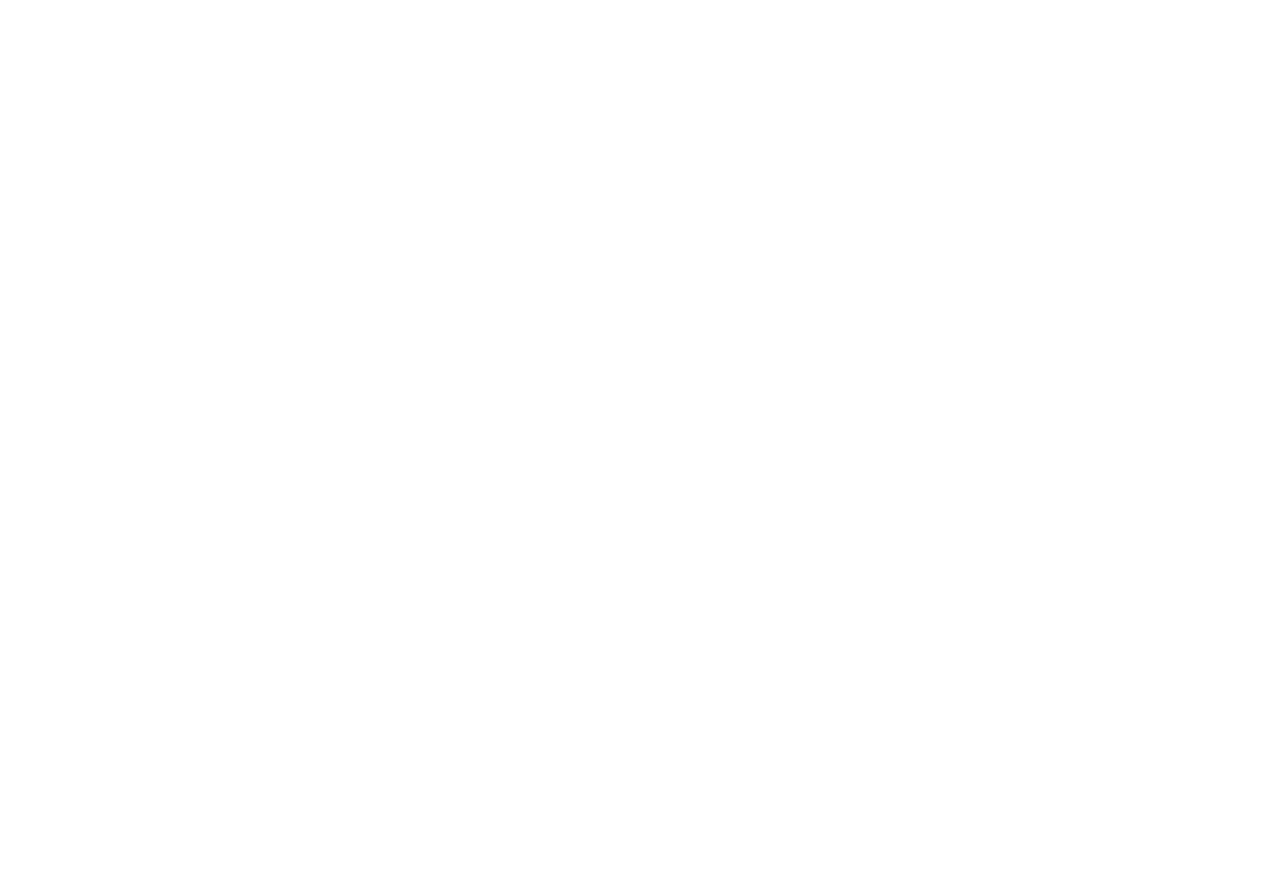
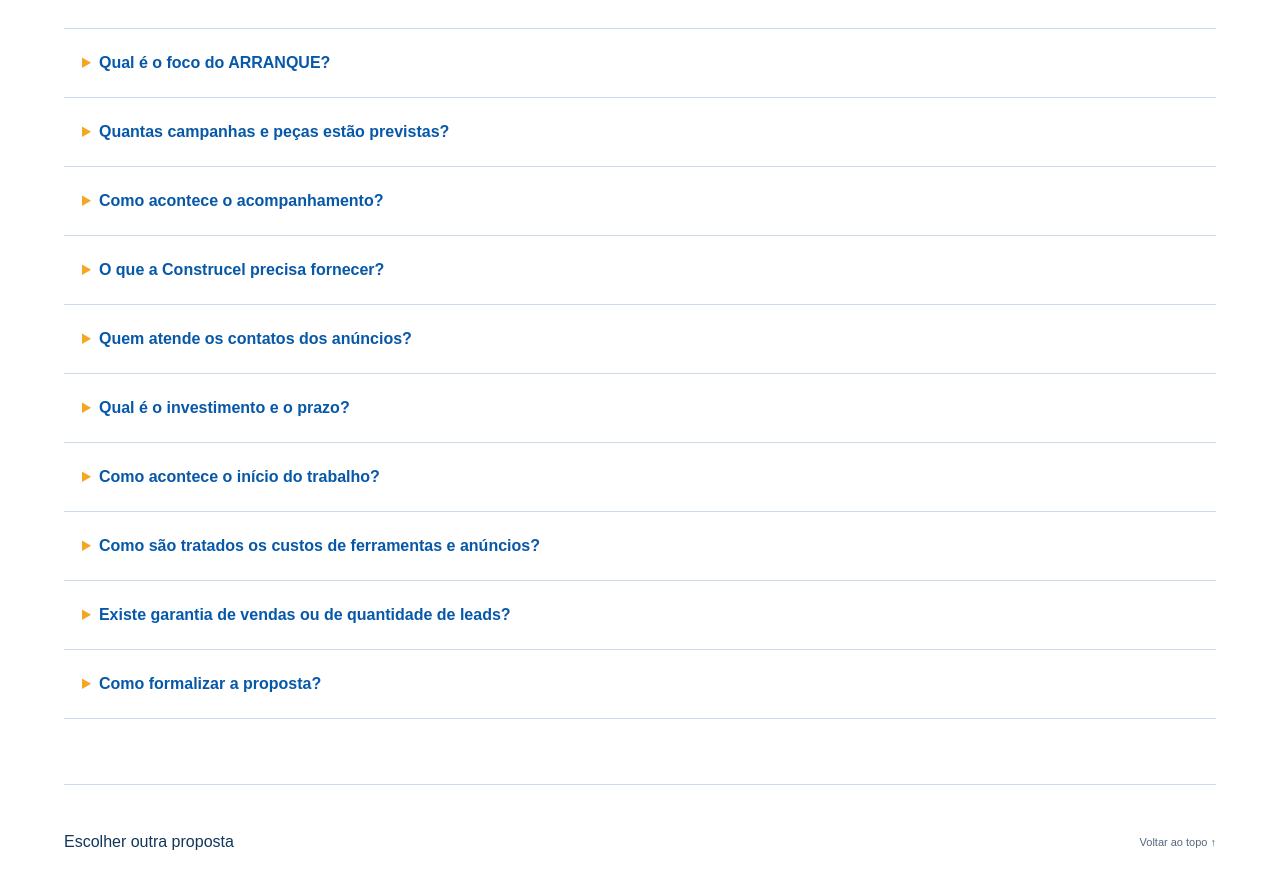
Before and after one commit to abuhcontato-glitch/abuhsca, a React (Vite) app: page /construcel/arranque in a window 1280 px wide. Shown: the part 7304-8192 px from the top of the page. Before the commit the page ends 7086 px from the top, so only its background shows below. Built offline with nearby package versions, Linux system fonts and the light colour scheme.

Commit message:
Adiciona dez perguntas frequentes ao final de cada proposta

```diff
--- a/src/EntryOffer.tsx
+++ b/src/EntryOffer.tsx
@@ -1,3 +1,4 @@
+import { ProposalFaq } from './ProposalFaq';
 import { useEffect } from 'react';
 import { Link } from 'react-router-dom';
 import { ArrowLeft, ArrowRight, ArrowUpRight, Target, Compass, ListChecks, ChartNoAxesCombined } from 'lucide-react';
@@ -21,5 +22,6 @@
  <ProposalBlock id={`${plan}-cronograma`} index={7} title="Um primeiro ciclo para começar." eyebrow="30 DIAS INICIAIS PROPOSTOS" offer={label} total={8}><div className="sprint-timeline">{[['Preparar.',ad?'Reunir materiais, acessos, objetivo e aprovação da oferta.':'Reunir informações e perguntas para a sessão.'],[ad?'Ativar.':'Orientar.',ad?'Configurar a campanha aprovada, publicar e otimizar semanalmente.':'Realizar a reunião remota de até 45 minutos e registrar prioridades.'],['Revisar.',ad?'Apresentar indicadores em relatório e reunião de até 30 minutos.':'Concluir os próximos passos e combinar eventual continuidade.']].map(([title,text],i)=><div key={title}><span className="timeline-number">0{i+1}</span><h3>{title}</h3><p>{text}</p></div>)}</div><p className="price-note">Ciclo e continuidade sujeitos ao aceite e ao cronograma combinado. Não há garantia de volume de leads, vendas ou faturamento.</p></ProposalBlock>
 
  <ProposalBlock id={`${plan}-investimento`} index={8} title="Investimento e condições." eyebrow={`INVESTIMENTO ${label}`} offer={label} total={8}><div className="sprint-grid"><PlanDeliverables/><PriceSummary appearance="sprint"/></div><OfferConditions/></ProposalBlock>
+ <ProposalFaq plan={plan}/>
  </main><footer className="sprint-document-footer"><Link to="/construcel">Escolher outra proposta</Link><SectionLink id={`${plan}-inicio`}>Voltar ao topo ↑</SectionLink></footer></>;
 }
--- /dev/null
+++ b/src/ProposalFaq.tsx
@@ -0,0 +1,55 @@
+import { proposal } from './config';
+import { money, planLabel, type PlanId } from './commercial';
+import { SectionTape } from './SectionTape';
+
+type Answer = readonly [string,string];
+const specific:Record<PlanId,Answer[]>={
+ base:[
+ ['Qual é o objetivo do BASE?','Dar direção estratégica à Construcel, com prioridades práticas para orientar as decisões e a execução da equipe.'],
+ ['Como funciona a reunião?','É realizada uma reunião remota de até 45 minutos por mês, com análise das informações enviadas e orientação dos próximos passos.'],
+ ['O que recebo após o alinhamento?','Um plano de prioridades e recomendações práticas para a equipe da Construcel executar.'],
+ ['Quem coloca as recomendações em prática?','A equipe da Construcel executa as ações. Maike conduz a orientação estratégica e a revisão dos indicadores enviados.'],
+ ['Como preparar o primeiro encontro?','Envie os objetivos comerciais, dúvidas, informações da operação e indicadores disponíveis antes da reunião.']
+ ],
+ arranque:[
+ ['Qual é o foco do ARRANQUE?','Ativar uma oferta comercial com gestão de uma campanha Meta Ads e acompanhamento dos indicadores.'],
+ ['Quantas campanhas e peças estão previstas?','Uma campanha ativa no Meta Ads e quatro criativos simples por mês, produzidos a partir dos materiais fornecidos pela Construcel.'],
+ ['Como acontece o acompanhamento?','A campanha recebe otimização semanal. Os indicadores são apresentados em relatório e em uma reunião mensal de até 30 minutos.'],
+ ['O que a Construcel precisa fornecer?','Materiais, informações da oferta, acessos e aprovação dos anúncios. A verba de mídia é aprovada e paga separadamente.'],
+ ['Quem atende os contatos dos anúncios?','A equipe da Construcel recebe os contatos, responde às dúvidas, prepara orçamentos e conduz o fechamento.']
+ ],
+ sprint:[
+ ['Qual é o foco dos 90 dias?','Gerar oportunidades de orçamento pelo WhatsApp, conectando campanhas, landing pages e organização comercial.'],
+ ['Quais campanhas serão gerenciadas?','Meta Ads e Google Ads, com até duas campanhas ativas por plataforma e monitoramento e otimização semanal.'],
+ ['Quantos conteúdos estão previstos por mês?','Oito criativos publicitários e oito publicações no Instagram, aproveitando os materiais das campanhas e os arquivos enviados pela Construcel.'],
+ ['Como funcionam as landing pages?','São páginas comerciais simples e padronizadas, voltadas à solicitação de orçamento pelo WhatsApp. Quantidade e cronograma serão definidos no escopo.'],
+ ['Como será organizada a rotina comercial?','Com Google Perfil da Empresa, WhatsApp Business organizado, CRM básico para acompanhar leads e orçamentos e uma reunião mensal. A produção utiliza materiais enviados pela Construcel.']
+ ],
+ tracao:[
+ ['Qual é a proposta da TRAÇÃO?','Conectar aquisição de clientes, conteúdo original e acompanhamento comercial durante seis meses.'],
+ ['Quais estruturas digitais estão previstas?','Uma landing page comercial, site oficial institucional responsivo, chatbot com fluxos definidos, WhatsApp organizado e CRM básico.'],
+ ['Como funciona a produção de conteúdo?','Uma sessão presencial mensal e quatro vídeos curtos originais, que compõem os oito criativos mensais. Também estão previstas 16 publicações Instagram e adaptação dos quatro vídeos ao TikTok.'],
+ ['Como funcionam as campanhas?','Gestão de Meta Ads e Google Ads com até duas campanhas ativas por plataforma, monitoramento e otimização semanal.'],
+ ['Como a equipe comercial será acompanhada?','Com duas reuniões mensais, um treinamento remoto inicial, roteiro de atendimento e follow-up e painel básico de campanhas, leads e orçamentos.']
+ ],
+ maratona:[
+ ['Qual é o papel da ABUHSCA na MARATONA?','Conduzir a estratégia e coordenar a operação de marketing, publicidade, tecnologia, e-commerce e inteligência artificial, conforme o cronograma contratual.'],
+ ['Quais estruturas digitais fazem parte da proposta?','Landing pages, site institucional, e-commerce, CRM avançado, chatbot, agente de IA e integrações, dimensionados no escopo de implantação.'],
+ ['Como funciona a entrega de conteúdo?','Estão previstas 24 publicações Instagram e 24 TikTok por mês. O escopo também prevê 20 criativos publicitários, cuja periodicidade será formalizada, e produção audiovisual conforme o cronograma.'],
+ ['Como funcionam treinamento e alinhamento?','A proposta contempla treinamento, universidade corporativa e reuniões semanais. Módulos, participantes e sequência de implantação serão acordados no planejamento.'],
+ ['O que mostram as demonstrações interativas?','Exemplos conceituais de como os módulos podem funcionar. Os dados são fictícios; sistemas, integrações e implantação serão definidos e entregues conforme o contrato.']
+ ]
+};
+export function proposalFaq(plan:PlanId):Answer[]{
+ const offer=proposal[plan];
+ return [...specific[plan],
+ ['Qual é o investimento e o prazo?',`${money(offer.monthly)} por mês, por ${plan==='sprint'?'90 dias':plan==='base'||plan==='arranque'?'um ciclo inicial proposto de 30 dias':`${offer.months} meses`}. ${offer.setup?`Implantação de ${money(offer.setup)}. `:'Sem taxa adicional de implantação para o escopo proposto. '}Total de honorários no período: ${money(offer.monthly*offer.months+offer.setup)}. Condições finais dependem do aceite e do contrato.`],
+ ['Como acontece o início do trabalho?','Após o aceite e a formalização, fazemos o alinhamento de objetivos, materiais, acessos e aprovações. O início e o cronograma são combinados com a Construcel.'],
+ ['Como são tratados os custos de ferramentas e anúncios?','Verba de anúncios, licenças, hospedagem, APIs, deslocamentos e outras despesas externas aplicáveis são orçados e aprovados separadamente dos honorários.'],
+ ['Existe garantia de vendas ou de quantidade de leads?','Os resultados dependem de fatores como oferta, investimento em mídia, mercado, atendimento e aprovação dos materiais. O acompanhamento orienta os ajustes; não há garantia de volume de leads, vendas ou faturamento.'],
+ ['Como formalizar a proposta?','Use o botão de revisão do investimento para conferir o escopo e as condições. O aceite e a contratação serão formalizados com a ABUHSCA; a navegação na página não gera cobrança ou assinatura automática.']
+ ];
+}
+export function ProposalFaq({plan}:{plan:PlanId}){
+ return <><SectionTape/><section className="proposal-faq" id={`${plan}-faq`} aria-labelledby={`${plan}-faq-title`}><p className="eyebrow">DÚVIDAS SOBRE A PROPOSTA {planLabel(plan)}</p><h2 id={`${plan}-faq-title`}>Perguntas frequentes<span>.</span></h2><div className="proposal-faq-list">{proposalFaq(plan).map(([question,answer])=><details key={question}><summary>{question}</summary><p>{answer}</p></details>)}</div></section></>;
+}
--- a/src/Sprint.tsx
+++ b/src/Sprint.tsx
@@ -1,3 +1,4 @@
+import { ProposalFaq } from './ProposalFaq';
 import { useEffect, useState, type ReactNode } from 'react';
 import { Link } from 'react-router-dom';
 import { ArrowUpRight, ArrowRight, ArrowLeft, Check, Plus, Minus, Zap, LockKeyhole, Target, Search, MessageCircle } from 'lucide-react';
@@ -34,6 +35,7 @@
  <ProposalBlock id="sprint-cronograma" index={8} title="Três meses. Prioridades claras." eyebrow="PERÍODO INICIAL PROPOSTO · 90 DIAS"><div className="sprint-timeline">{timeline.map(([title,description],index)=><div key={title}><span className="timeline-number">0{index+1}</span><p className="eyebrow">MÊS 0{index+1}</p><h3>{title}</h3><p>{description}</p></div>)}</div><div className="sprint-alignment"><h3>1 reunião mensal de acompanhamento</h3><p>Revisão das ações e dos contatos, ajustes de prioridade e definição dos próximos passos. A sequência é uma proposta de trabalho; marcos, implantação e dependências serão definidos na reunião de escopo. Sem promessa de resultado garantido.</p></div></ProposalBlock>
 
  <ProposalBlock id="sprint-investimento" index={9} title="Aquisição com foco e medida." eyebrow="INVESTIMENTO SPRINT"><div className="sprint-grid"><div><PlanDeliverables/></div><PriceSummary appearance="sprint"/></div><SprintConditions/><div className="sprint-closing"><p>FOCO EM AQUISIÇÃO. CONTINUIDADE COMERCIAL.</p><strong>O SPRINT FOCA EM ANÚNCIOS E ORÇAMENTOS.</strong><ArrowRight size={28}/></div></ProposalBlock>
+ <ProposalFaq plan={"sprint"}/>
  </main><footer className="sprint-document-footer"><Link to="/construcel">ABUHSCA × CONSTRUCEL</Link><SectionLink id="sprint-inicio">Voltar ao topo ↑</SectionLink></footer></>;
 }
 export function SprintPage() {return <SprintDocument/>;}
--- a/src/TractionOffer.tsx
+++ b/src/TractionOffer.tsx
@@ -1,3 +1,4 @@
+import { ProposalFaq } from './ProposalFaq';
 import { useEffect } from 'react';
 import { Link } from 'react-router-dom';
 import { ArrowLeft, ArrowRight, ArrowUpRight, TrendingUp, Target, Video, MessagesSquare } from 'lucide-react';
@@ -22,5 +23,6 @@
   <ProposalBlock id="tracao-cronograma" index={8} title="Seis meses. Evolução com acompanhamento." eyebrow="CRONOGRAMA PROPOSTO" offer="TRAÇÃO"><div className="sprint-timeline">{[['MÊS 01','Implantar.','Diagnóstico, acessos, planejamento da landing page, site oficial, chatbot, CRM básico e campanhas, planejamento de conteúdo e treinamento remoto inicial.'],['MESES 02–03','Ganhar ritmo.','Captações programadas, publicações, ajustes das campanhas e implementação da rotina de acompanhamento dos orçamentos.'],['MESES 04–06','Consolidar.','Otimização de criativos, públicos e prioridades comerciais, revisão dos indicadores e plano de continuidade.']].map(([period,title,text],i)=><div key={period}><span className="timeline-number">0{i+1}</span><p className="eyebrow">{period}</p><h3>{title}</h3><p>{text}</p></div>)}</div><p className="price-note">Sequência proposta, sujeita ao aceite, acessos e cronograma acordado. Não há garantia de quantidade de leads, vendas ou faturamento.</p></ProposalBlock>
 
   <ProposalBlock id="tracao-investimento" index={9} title="Marketing e vendas na mesma direção." eyebrow="INVESTIMENTO TRAÇÃO" offer="TRAÇÃO"><div className="sprint-grid"><PlanDeliverables/><PriceSummary appearance="sprint"/></div><TractionConditions/><div className="sprint-closing"><p>PRODUZIR COM CONSISTÊNCIA.</p><strong>ACOMPANHAR CADA OPORTUNIDADE.</strong><ArrowRight size={28}/></div></ProposalBlock>
+ <ProposalFaq plan={"tracao"}/>
  </main><footer className="sprint-document-footer"><Link to="/construcel">Escolher outra proposta</Link><SectionLink id="tracao-inicio">Voltar ao topo ↑</SectionLink></footer></>;
 }
--- a/src/main.tsx
+++ b/src/main.tsx
@@ -1,3 +1,4 @@
+import { ProposalFaq } from './ProposalFaq';
 import React, { useEffect, useState } from 'react';
 import { createRoot } from 'react-dom/client';
 import { BrowserRouter, HashRouter, Link, Navigate, Route, Routes } from 'react-router-dom';
@@ -36,7 +37,7 @@
 function PhasePlaceholder({section,index}:{section:typeof sections[number];index:number}) { return <section id={section.id} className="phase-section"><div className="section-number">{String(index+1).padStart(2,'0')} / {String(sections.length).padStart(2, '0')}</div><div className="phase-content"><p className="eyebrow">{section.pillar}</p><h2>{section.title}</h2><p className="pending">{section.id==='cerebro' ? 'IMPLANTAÇÃO PREVISTA · EVOLUÇÃO CONFORME PLANEJAMENTO' : section.id==='coracao' ? 'IMPLANTAÇÃO PREVISTA · DESENVOLVIMENTO PROGRESSIVO' : 'DESENVOLVIMENTO PROGRESSIVO · CONFORME CRONOGRAMA'}</p>{section.id==='coracao'&&<ModuleShowcase/>}<MediaGallery section={section.id}/></div><MoveUpRight className="section-arrow" size={30}/></section>;}
 function PageFooter(){return <footer><Wordmark/><p>ABUHSCA × CONSTRUCEL<br/><span>Do branding à performance.</span></p><Link to="/construcel">Escolher outra proposta →</Link></footer>;}
 function Landing() { return <><Header portal/><main id="conteudo"><Hero/><SectionTape/><AboutSection methodologyTarget="escolha-proposta" total={2}/><SectionTape/><ProposalPaths/><SectionTape/><FreelanceBlock/></main><PageFooter/></>;}
-function MaratonaPage(){useEffect(()=>{window.scrollTo({top:0,behavior:'instant'});},[]);return <><Header/><main id="conteudo" data-proposal="maratona"><Hero maratona/><SectionTape/><div className="phase-notice"><span className="status-dot"/><span>PROPOSTA MARATONA</span><p>Mockups demonstrativos. Entregas, quantidades e condições conforme esta proposta e o escopo contratual.</p></div><AboutSection/><SectionTape/><MethodologySection/>{sections.slice(3).map((section,i)=><React.Fragment key={section.id}><SectionTape/>{section.id==='integracoes'?<EcosystemSection/>:section.id==='jornada'?<JourneySection/>:section.id==='investimento'?<InvestmentSection/>:<PhasePlaceholder section={section} index={i+3}/>}</React.Fragment>)}</main><PageFooter/></>;}
+function MaratonaPage(){useEffect(()=>{window.scrollTo({top:0,behavior:'instant'});},[]);return <><Header/><main id="conteudo" data-proposal="maratona"><Hero maratona/><SectionTape/><div className="phase-notice"><span className="status-dot"/><span>PROPOSTA MARATONA</span><p>Mockups demonstrativos. Entregas, quantidades e condições conforme esta proposta e o escopo contratual.</p></div><AboutSection/><SectionTape/><MethodologySection/>{sections.slice(3).map((section,i)=><React.Fragment key={section.id}><SectionTape/>{section.id==='integracoes'?<EcosystemSection/>:section.id==='jornada'?<JourneySection/>:section.id==='investimento'?<InvestmentSection/>:<PhasePlaceholder section={section} index={i+3}/>}</React.Fragment>)}<ProposalFaq plan="maratona"/></main><PageFooter/></>;}
 function PendingRoute({reserved=false,onboarding=false}:{reserved?:boolean;onboarding?:boolean}) { return <main className="route-state"><Wordmark/><LockKeyhole size={36} className="text-brand"/><p className="eyebrow">{reserved ? 'ACESSO RESERVADO' : 'ETAPA EM PREPARAÇÃO'}</p><h1>{reserved ? 'Uma conversa exclusiva.' : onboarding ? 'O próximo capítulo começa aqui.' : 'Vamos construir com segurança.'}</h1><p>{reserved ? 'Esta oferta requer acesso autorizado. A autenticação será integrada antes de disponibilizar as condições comerciais.' : onboarding ? 'O onboarding será liberado após confirmação de contratação e pagamento pelo servidor.' : 'Contrato eletrônico, assinatura e pagamento serão preparados na Fase 07. Nenhuma cobrança ou contratação está disponível nesta demonstração.'}</p><Link className="primary-button" to="/construcel">Voltar à proposta <ArrowRight size={18}/></Link></main>;}
 const AppRouter = import.meta.env.BASE_URL === '/' ? BrowserRouter : HashRouter;
 function App() { return <AppRouter><CommercialProvider><SectionLink className="skip-link" id="conteudo">Pular para conteúdo</SectionLink><Routes><Route path="/" element={<Navigate to="/construcel" replace/>}/><Route path="/construcel" element={<Landing/>}/><Route path="/construcel/base" element={<EntryOffer plan="base"/>}/><Route path="/construcel/arranque" element={<EntryOffer plan="arranque"/>}/><Route path="/construcel/contratacao/base" element={<MaratonaCheckout/>}/><Route path="/construcel/contratacao/arranque" element={<MaratonaCheckout/>}/><Route path="/construcel/sprint" element={<SprintPage/>}/><Route path="/construcel/tracao" element={<TractionPage/>}/><Route path="/construcel/maratona" element={<MaratonaPage/>}/><Route path="/construcel/contratacao/tracao" element={<MaratonaCheckout/>}/><Route path="/construcel/contratacao/maratona" element={<MaratonaCheckout/>}/><Route path="/construcel/contratacao/sprint" element={<SprintCheckout/>}/><Route path="/construcel/onboarding" element={<PendingRoute onboarding/>}/><Route path="*" element={<main className="route-state"><h1>Página não encontrada.</h1><Link to="/construcel">Voltar à proposta</Link></main>}/></Routes></CommercialProvider></AppRouter>;}
```
Also changed, not shown: src/styles.css.
